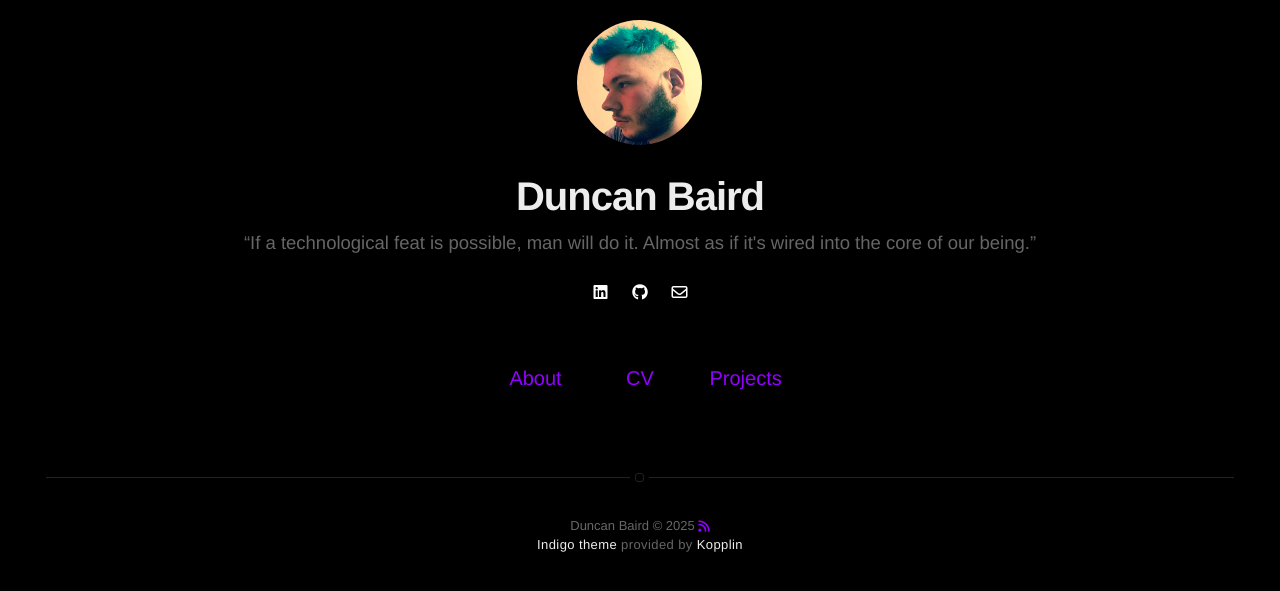
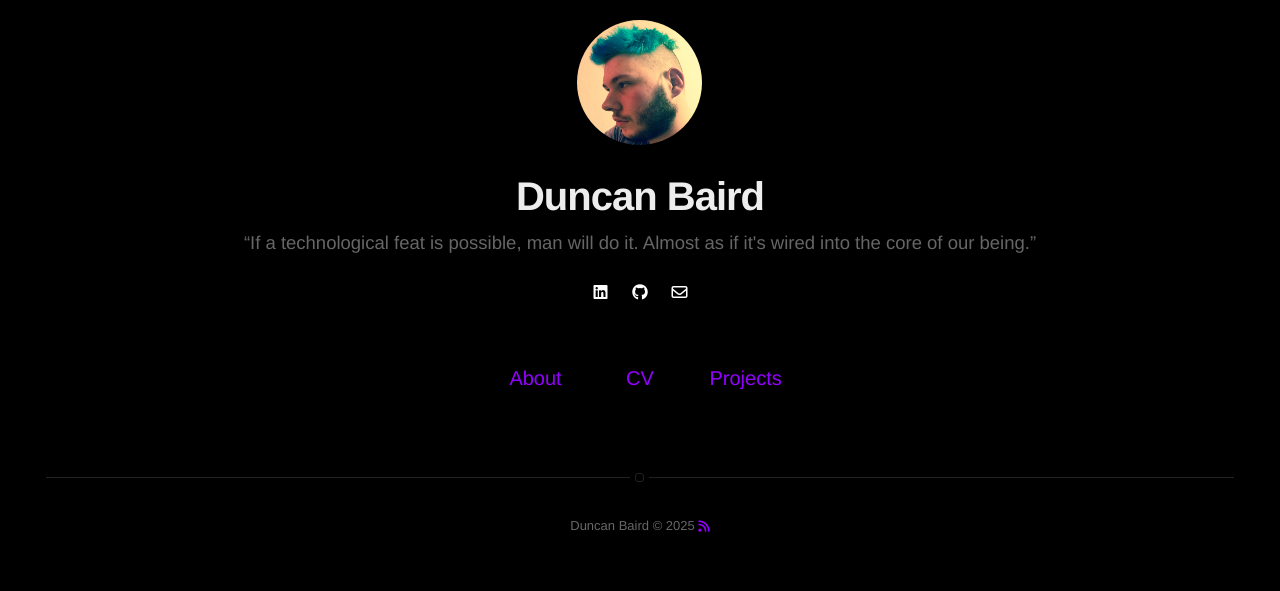
Before and after one commit to DuncanBaird/duncanbaird.github.io, a Jekyll site: the page built from index.html, in a window 1280 px wide. Shown: the top 591 px of the page. Built offline with Jekyll 4.4.1, drawn with Linux system fonts in a browser that asks for light colours; nearby versions of some CDN libraries.

Commit message:
Removing theme reference from footer

```diff
--- a/_includes/footer.html
+++ b/_includes/footer.html
@@ -4,10 +4,4 @@
     <a class="link" href="{{ site.url }}/feed.xml" target="_blank">
         <i class="fa-solid fa-rss"></i>
     </a>
-
-    <p class="extra">
-        <a class="link" href="https://github.com/sergiokopplin/indigo">Indigo theme</a>
-        provided by
-        <a class="link" href="https://github.com/sergiokopplin/indigo">Kopplin</a>
-    </p>
 </footer>
```
